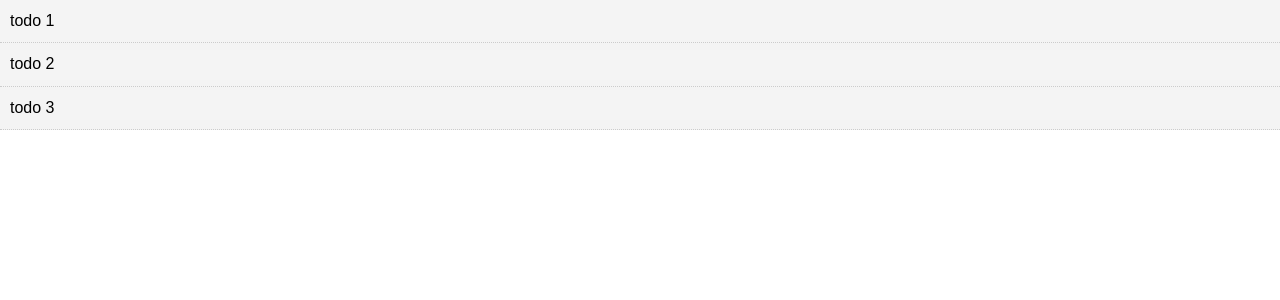
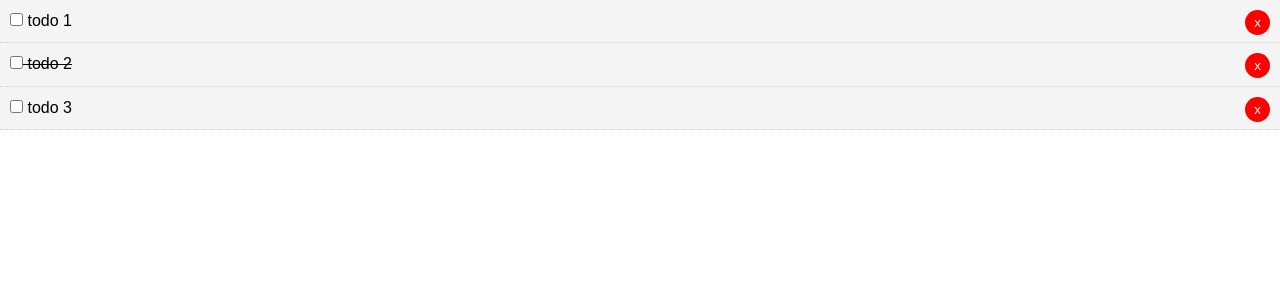
Before and after one commit to wilsonj806/vue-tut, a Vue app: page / in a window 1280 px wide. Shown: the top 300 px of the page. Built offline with nearby package versions, Linux system fonts and the light colour scheme.

Commit message:
Add some state to TodoItem

```diff
--- a/src/App.vue
+++ b/src/App.vue
@@ -1,6 +1,6 @@
 <template>
   <div id="app">
-    <Todos v-bind:todos="todos"/>
+    <Todos v-bind:todos="todos" v-on:del-todo="deleteTodo"/>
   </div>
 </template>
 
@@ -23,7 +23,7 @@
         {
           id: 1,
           title: 'todo 2',
-          completed: false,
+          completed: true,
         },
         {
           id: 2,
@@ -31,6 +31,11 @@
           completed: false,
         },
       ]
+    }
+  },
+  methods: {
+    deleteTodo(id) {
+      this.todos = this.todos.filter(todo => todo.id !== id)
     }
   }
 }
--- a/src/components/TodoItem.vue
+++ b/src/components/TodoItem.vue
@@ -1,6 +1,11 @@
 <template>
-  <div class="todo-item">
-    <p>{{ todo.title }}</p>
+  <div class="todo-item" v-bind:class="{'is-complete':todo.completed}">
+    <p>
+      <input type="checkbox" v-on:change="markComplete"/>
+      {{ todo.title }}
+      <!-- registering a click event and emitting the event-->
+      <button class="del" type="button" @click="$emit('del-todo', todo.id)">x</button>
+    </p>
   </div>
 </template>
 
@@ -9,7 +14,12 @@
   name: 'TodoItem',
   props:[
     'todo'
-  ]
+  ],
+  methods: {
+    markComplete() {
+      this.todo.completed = !this.todo.completed
+    }
+  },
 }
 </script>
 
--- a/src/components/Todos.vue
+++ b/src/components/Todos.vue
@@ -2,7 +2,7 @@
   <div>
     <!-- Renders todos.length number of divs with a unique key -->
     <div v-for="todo in todos" v-bind:key="todo.id">
-      <TodoItem v-bind:todo="todo"/>
+      <TodoItem v-bind:todo="todo" v-on:del-todo="$emit('del-todo', todo.id)"/>
     </div>
   </div>
 </template>
```
Also changed, not shown: 1 other file (tests, documents, lock files or other folders).
